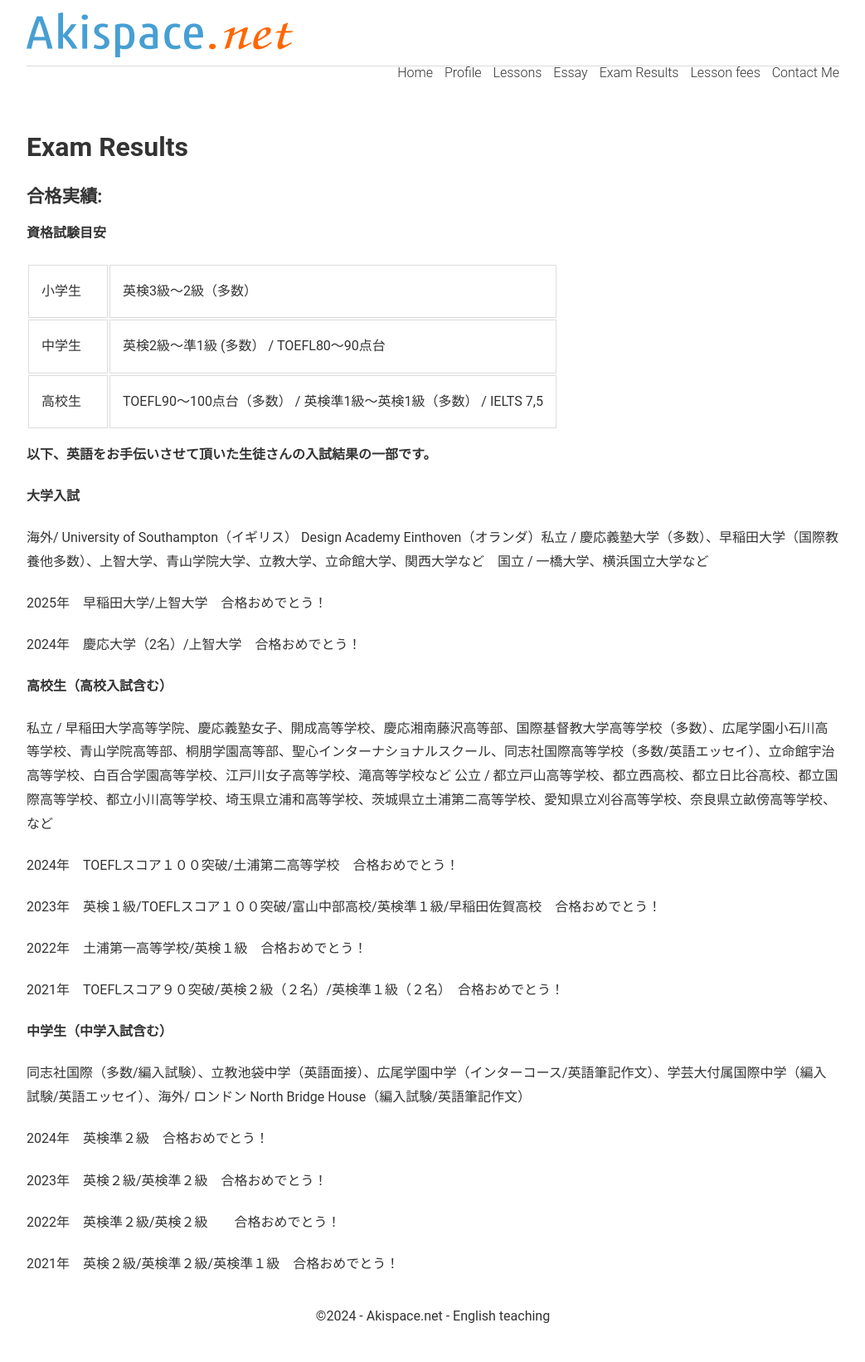
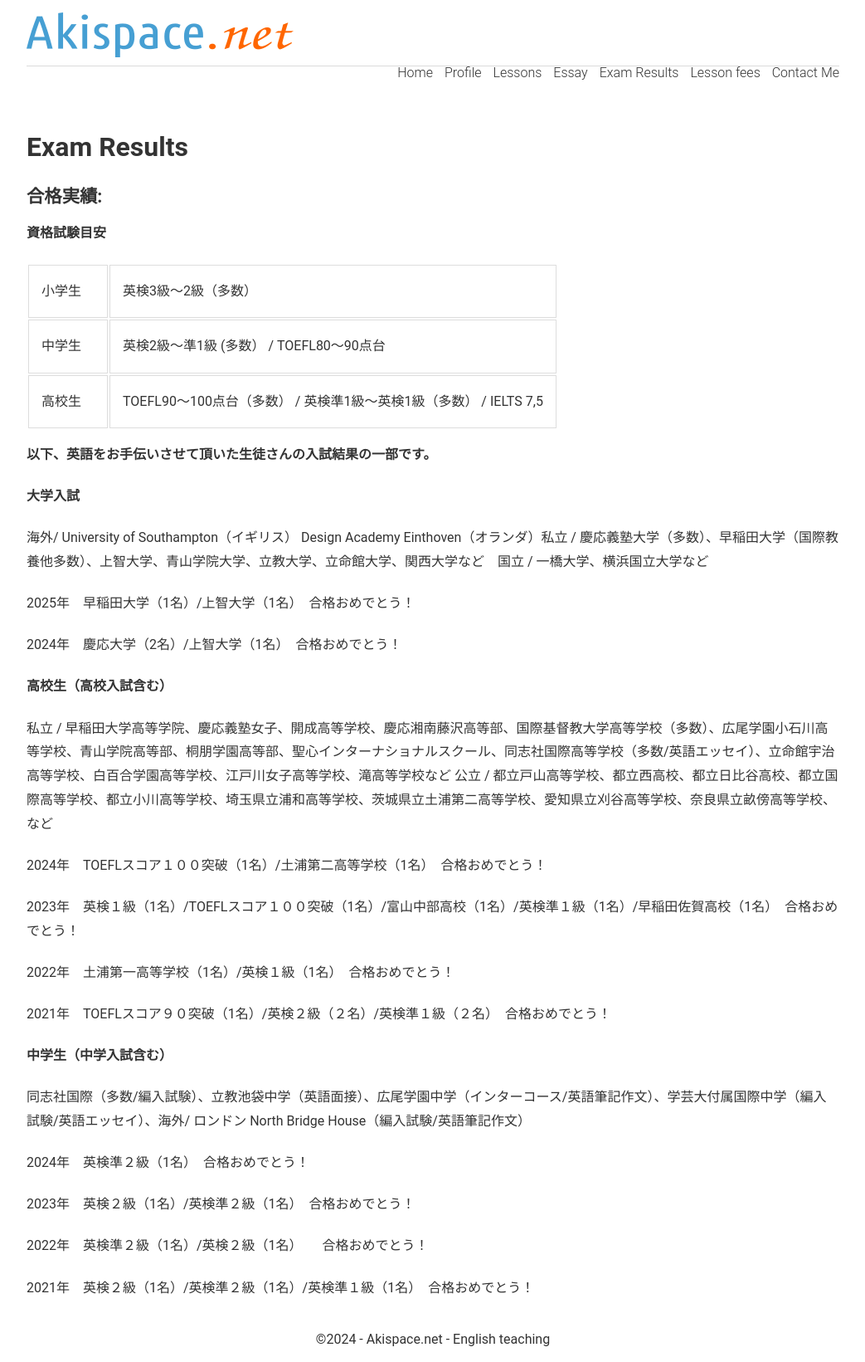
Before and after one commit to phocean/akispace, a Jekyll site: the page built from exam_results.md, in a window 1280 px wide. Shown: the whole page at 83% size, without its empty margins (118-1161 px from the left). Built offline with Jekyll 4.4.1, drawn with Linux system fonts in a browser that asks for light colours; before the commit the page ends 1613 px from its top, so only the background shows below that.

Commit message:
Update exam_results.md

```diff
--- a/exam_results.md
+++ b/exam_results.md
@@ -22,30 +22,30 @@ description: オンライン英語家庭教師　小学生から大学生まで
 
 海外/ University of Southampton（イギリス） Design Academy Einthoven（オランダ）私立 / 慶応義塾大学（多数）、早稲田大学（国際教養他多数）、上智大学、青山学院大学、立教大学、立命館大学、関西大学など　国立 / 一橋大学、横浜国立大学など
 
-2025年　早稲田大学/上智大学　合格おめでとう！
+2025年　早稲田大学（1名）/上智大学（1名）　合格おめでとう！
 
-2024年　慶応大学（2名）/上智大学　合格おめでとう！
+2024年　慶応大学（2名）/上智大学（1名）　合格おめでとう！
 
 <strong>高校生（高校入試含む）</strong>
 
 私立 / 早稲田大学高等学院、慶応義塾女子、開成高等学校、慶応湘南藤沢高等部、国際基督教大学高等学校（多数）、広尾学園小石川高等学校、青山学院高等部、桐朋学園高等部、聖心インターナショナルスクール、同志社国際高等学校（多数/英語エッセイ）、立命館宇治高等学校、白百合学園高等学校、江戸川女子高等学校、滝高等学校など   公立 / 都立戸山高等学校、都立西高校、都立日比谷高校、都立国際高等学校、都立小川高等学校、埼玉県立浦和高等学校、茨城県立土浦第二高等学校、愛知県立刈谷高等学校、奈良県立畝傍高等学校、など
 
-2024年　TOEFLスコア１００突破/土浦第二高等学校　合格おめでとう！
+2024年　TOEFLスコア１００突破（1名）/土浦第二高等学校（1名）　合格おめでとう！
 
-2023年　英検１級/TOEFLスコア１００突破/富山中部高校/英検準１級/早稲田佐賀高校　合格おめでとう！
+2023年　英検１級（1名）/TOEFLスコア１００突破（1名）/富山中部高校（1名）/英検準１級（1名）/早稲田佐賀高校（1名）　合格おめでとう！
 
-2022年　土浦第一高等学校/英検１級　合格おめでとう！
+2022年　土浦第一高等学校（1名）/英検１級（1名）　合格おめでとう！
 
-2021年　TOEFLスコア９０突破/英検２級（２名）/英検準１級（２名）　合格おめでとう！
+2021年　TOEFLスコア９０突破（1名）/英検２級（２名）/英検準１級（２名）　合格おめでとう！
 
 <strong>中学生（中学入試含む）</strong>
 
 同志社国際（多数/編入試験）、立教池袋中学（英語面接）、広尾学園中学（インターコース/英語筆記作文）、学芸大付属国際中学（編入試験/英語エッセイ）、海外/ ロンドン North Bridge House（編入試験/英語筆記作文）
 
-2024年　英検準２級　合格おめでとう！
+2024年　英検準２級（1名）　合格おめでとう！
 
-2023年　英検２級/英検準２級　合格おめでとう！
+2023年　英検２級（1名）/英検準２級（1名）　合格おめでとう！
 
-2022年　英検準２級/英検２級　　合格おめでとう！
+2022年　英検準２級（1名）/英検２級（1名）　　合格おめでとう！
 
-2021年　英検２級/英検準２級/英検準１級　合格おめでとう！
+2021年　英検２級（1名）/英検準２級（1名）/英検準１級（1名）　合格おめでとう！
```
